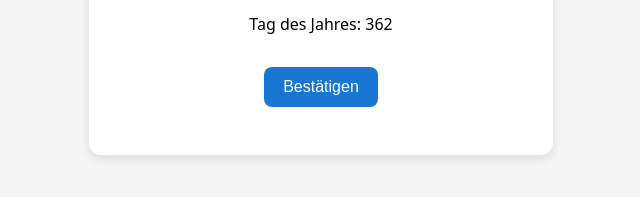
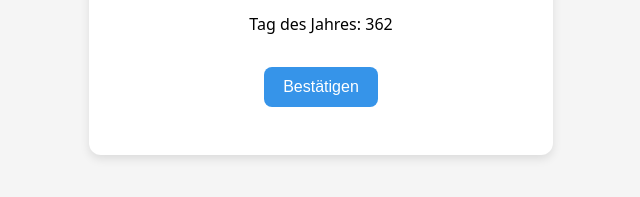
Before and after one commit to ChristianLeh/day-of-year, a plain HTML site: page index.html in a window 1280 px wide. Shown: the part 175-372 px from the top of the page, without its empty margins (319-959 px from the left). Drawn offline with Linux system fonts and the light colour scheme.

```diff
--- a/style.css
+++ b/style.css
@@ -20,7 +20,7 @@ body {
     font-size: 1rem;
     border: none;
     border-radius: 8px;
-    background: #1976d2;
+    background: #3694E9;
     color: white;
     cursor: pointer;
   }
```
Also changed, not shown: icons/doy-icon-192.png (added), icons/doy-icon-512.png (added), manifest.json.
